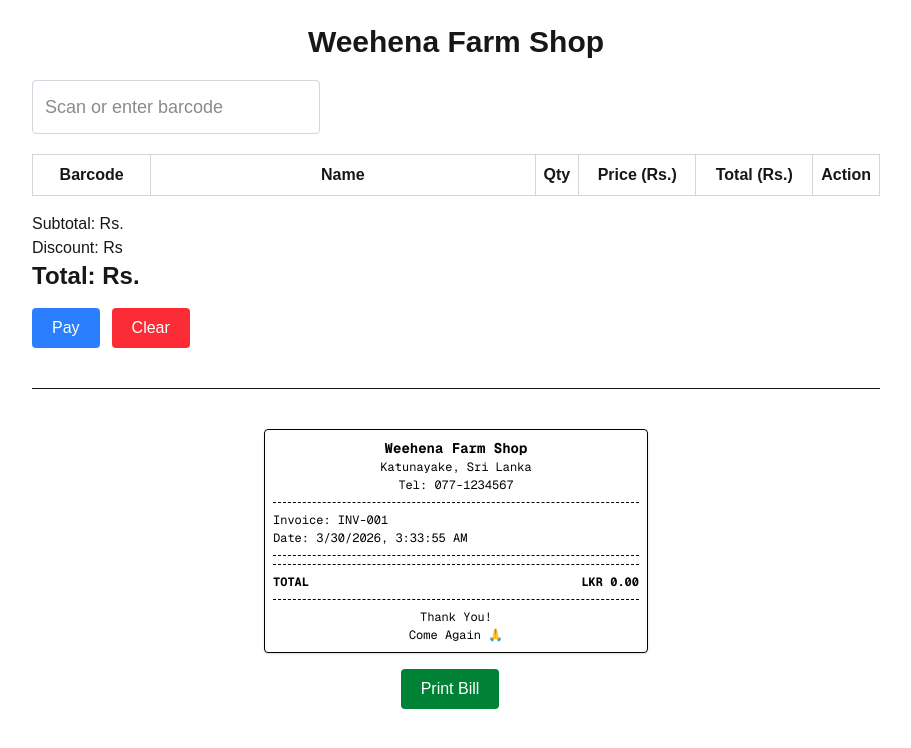
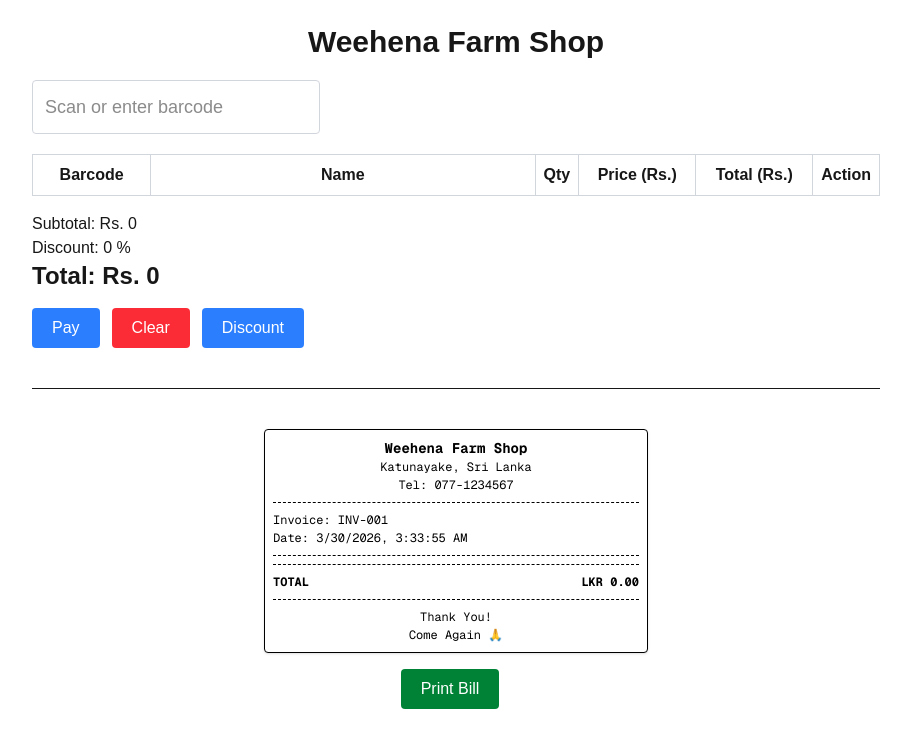
Before and after one commit to yohan9878/pos-system, a Next.js app: page / in a window 1280 px wide. Shown: the top 748 px of the page, without its empty margins (184-1095 px from the left). Built offline with nearby package versions, Linux system fonts and the light colour scheme.

Commit message:
Added Discount modal

```diff
--- a/app/page.tsx
+++ b/app/page.tsx
@@ -10,12 +10,22 @@ import { fetchProduct } from "./services/productService";
 import { Product } from "./types";
 import QuantityModal from "./components/QuantityModal";
 import Receipt from "./components/Receipt";
+import DiscountModal from "./components/DiscountModal";
+import { calculateTotal } from "./utils/calculateTotal";
 
 export default function Home() {
   const [barcode, setBarcode] = useState<string>("");
   const { cart, setCart } = useContext(CartContext)!;
   const [modalOpen, setModalOpen] = useState(false);
   const [selectedProduct, setSelectedProduct] = useState<Product | null>(null);
+
+  const [discountModalOpen, setDiscountModalOpen] = useState(false);
+  const [discount, setDiscount] = useState(0);
+  const [discountType, setDiscountType] = useState<"percentage" | "fixed">(
+    "percentage",
+  );
+
+  const { subtotal, total } = calculateTotal(cart, discount, discountType);
 
   const handleAdd = () => {
     const product = fetchProduct(barcode);
@@ -59,6 +69,11 @@ export default function Home() {
     setCart(cart.filter((item) => item.barcode !== barcode));
   };
 
+  const handleApplyDiscount = (value: number, type: "percentage" | "fixed") => {
+    setDiscount(value);
+    setDiscountType(type);
+  };
+
   return (
     <div className="p-6 max-w-4xl mx-auto font-poppins">
       <h1 className="text-3xl text-center font-popins font-semibold mb-5">
@@ -72,9 +87,13 @@ export default function Home() {
       />
 
       <CartTable cart={cart} onDelete={handleDelete} />
-      {/* <CartTable cart={sampleCart} /> */}
 
-      <TotalDisplay cart={cart} />
+      <TotalDisplay
+        subtotal={subtotal}
+        total={total}
+        discount={discount}
+        discountType={discountType}
+      />
 
       <div className="mt-4">
         <Button onClick={handlePay}>Pay</Button>
@@ -84,6 +103,7 @@ export default function Home() {
         >
           Clear
         </Button>
+        <Button onClick={() => setDiscountModalOpen(true)}>Discount</Button>
       </div>
       <div className="flex items-center my-10 border-t">
         <QuantityModal
@@ -94,16 +114,11 @@ export default function Home() {
           productName={selectedProduct?.name || ""}
         />
       </div>
-
-      {/* <div id="invoice" className="flex flex-col items-center invoice-print">
-        <Invoice items={cart} />
-        <Button
-          className="mt-4 bg-green-700 hover:bg-green-600 print:hidden"
-          onClick={() => window.print()}
-        >
-          Print Invoice
-        </Button>
-      </div> */}
+      <DiscountModal
+        isOpen={discountModalOpen}
+        onClose={() => setDiscountModalOpen(false)}
+        onApply={handleApplyDiscount}
+      />
 
       <div className=" flex flex-col items-center invoice-print">
         <Receipt items={cart} invoiceNo="INV-001" />
```
